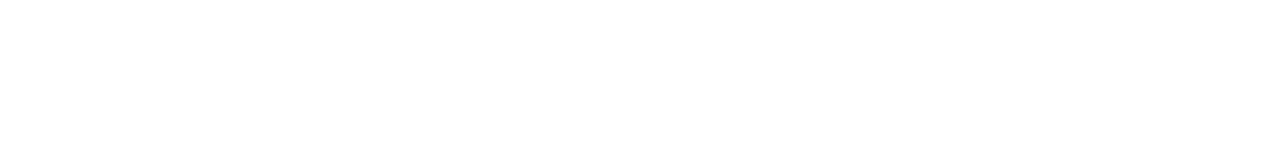
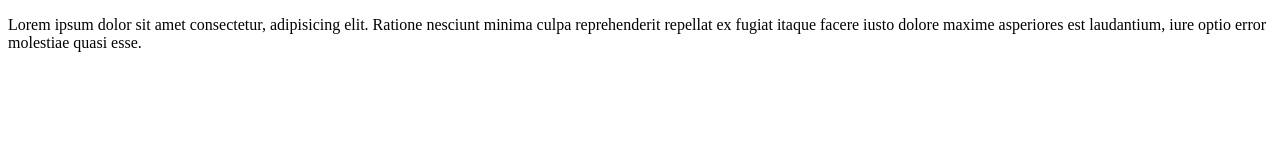
Before and after one commit to ralphzs2169/practice-git, a plain HTML site: page index.html in a window 1280 px wide. Drawn offline with Linux system fonts and the light colour scheme.

Commit message:
Added paragraph in index.html

```diff
--- a/index.html
+++ b/index.html
@@ -6,6 +6,6 @@
     <title>Practicing GIT</title>
 </head>
 <body>
-
+    <p>Lorem ipsum dolor sit amet consectetur, adipisicing elit. Ratione nesciunt minima culpa reprehenderit repellat ex fugiat itaque facere iusto dolore maxime asperiores est laudantium, iure optio error molestiae quasi esse.</p>
 </body>
 </html>
```
